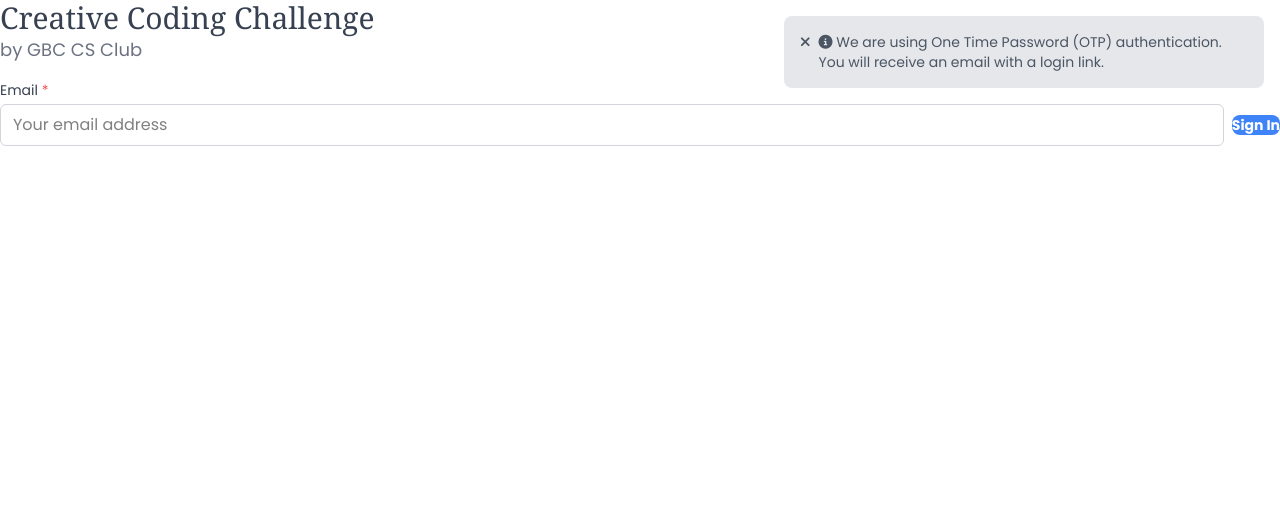
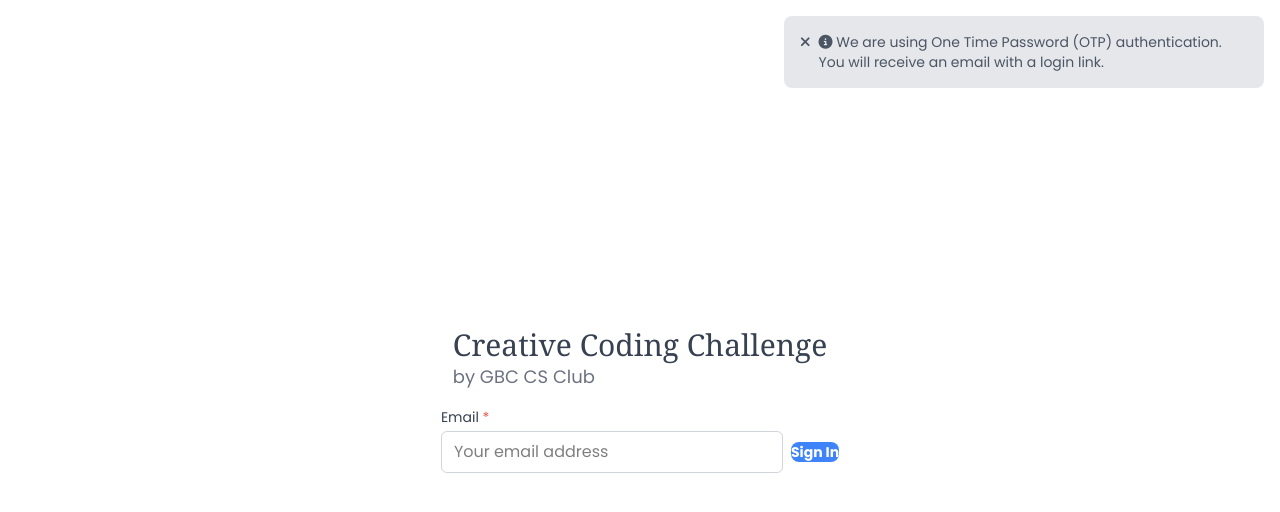
Before and after one commit to gbccsclub/ccc-judging-platform, a React (Vite) app: page / in a window 1280 px wide. Shown: the top 512 px of the page. Built offline with nearby package versions, Linux system fonts and the light colour scheme; no server answers; a web font is replaced by a local one.

Commit message:
fix: center signed out view

```diff
--- a/src/App.tsx
+++ b/src/App.tsx
@@ -10,10 +10,17 @@
         return <div>Loading...</div>;
     }
 
-    return <>
-        <Title />
-        {session ? <SignedInView /> : <SignedOutView />}
-    </>;
+    if (session) {
+        return <>
+            <Title />
+            <SignedInView />
+        </>;
+    } else {
+        return <div className="flex flex-col justify-center h-screen items-center">
+            <Title />
+            <SignedOutView />
+        </div>
+    }
 }
 
 export default App
```
